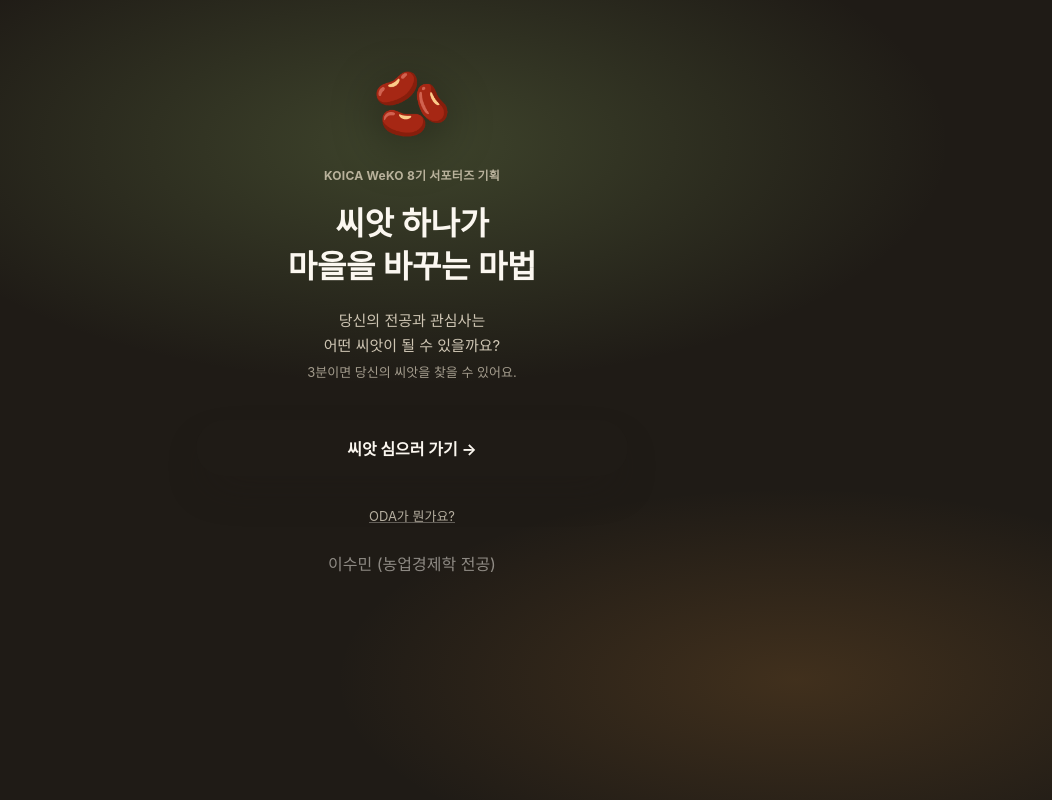
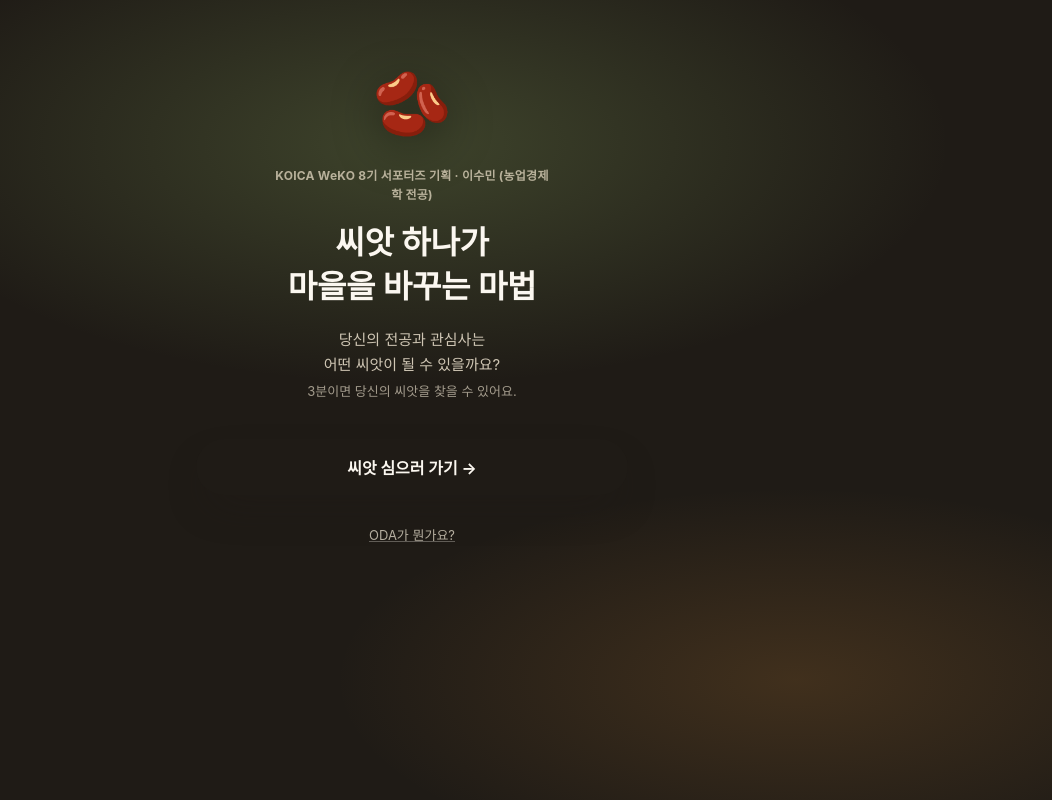
Before and after one commit to suminlee1118-dev/seed-magic, a React (Vite) app: page / in a window 1280 px wide. Shown: the whole page, without its empty margins (228-1280 px from the left). Built offline with nearby package versions, Linux system fonts and the light colour scheme; a web font is replaced by a local one.

Commit message:
Update IntroScreen.jsx

```diff
--- a/src/pages/IntroScreen.jsx
+++ b/src/pages/IntroScreen.jsx
@@ -26,7 +26,7 @@ export default function IntroScreen() {
           animate={{ opacity: 0.8 }}
           transition={{ delay: 0.4, duration: 0.6 }}
         >
-          KOICA WeKO 8기 서포터즈 기획
+          KOICA WeKO 8기 서포터즈 기획 · 이수민 (농업경제학 전공)
         </motion.p>
 
         <motion.h1
@@ -72,15 +72,6 @@ export default function IntroScreen() {
         >
           ODA가 뭔가요?
         </motion.button>
-
-        <motion.p
-          className="intro-screen__credit"
-          initial={{ opacity: 0 }}
-          animate={{ opacity: 0.5 }}
-          transition={{ delay: 1.4, duration: 0.6 }}
-        >
-          이수민 (농업경제학 전공)
-        </motion.p>
       </div>
     </div>
   );
```
